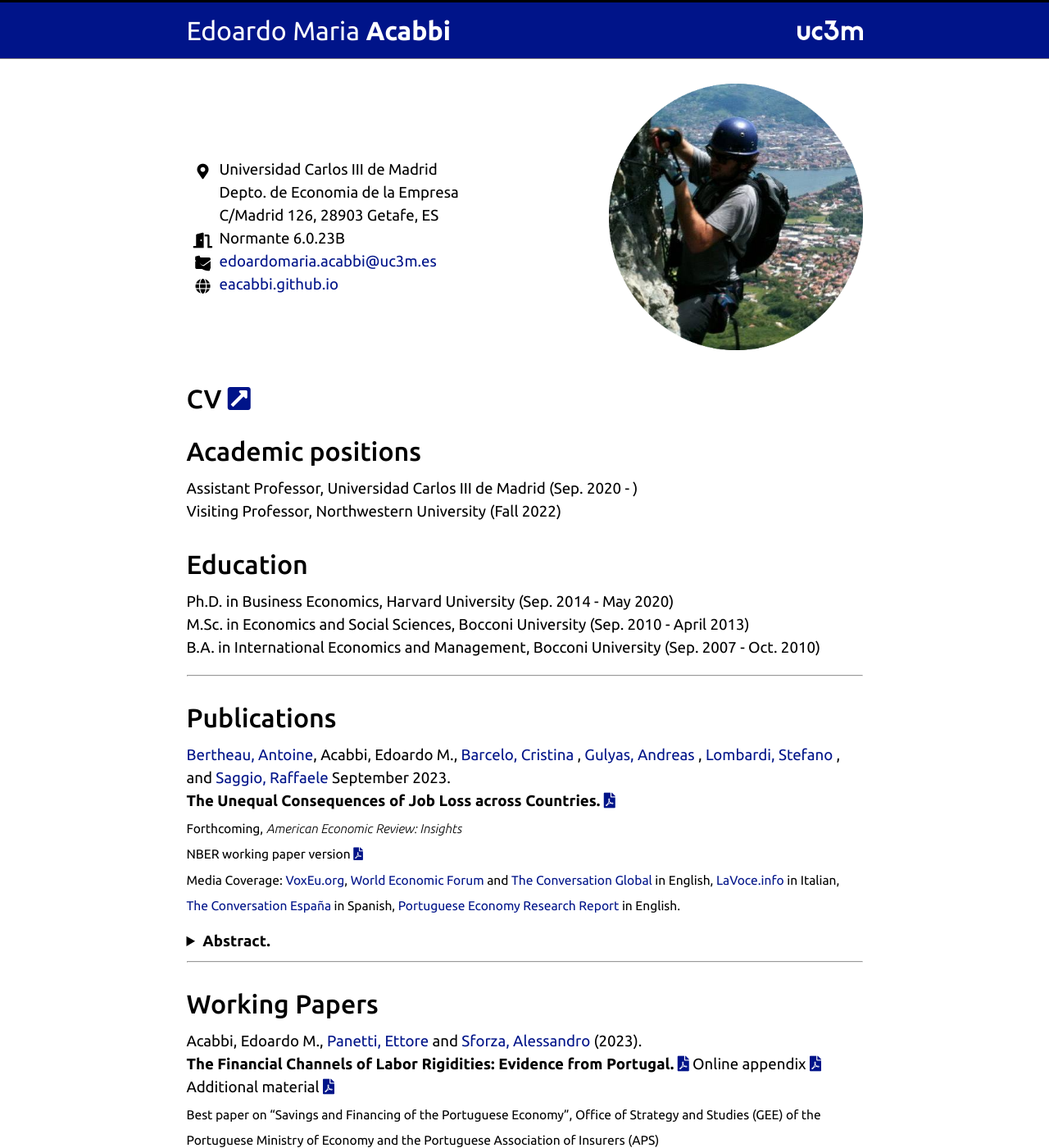
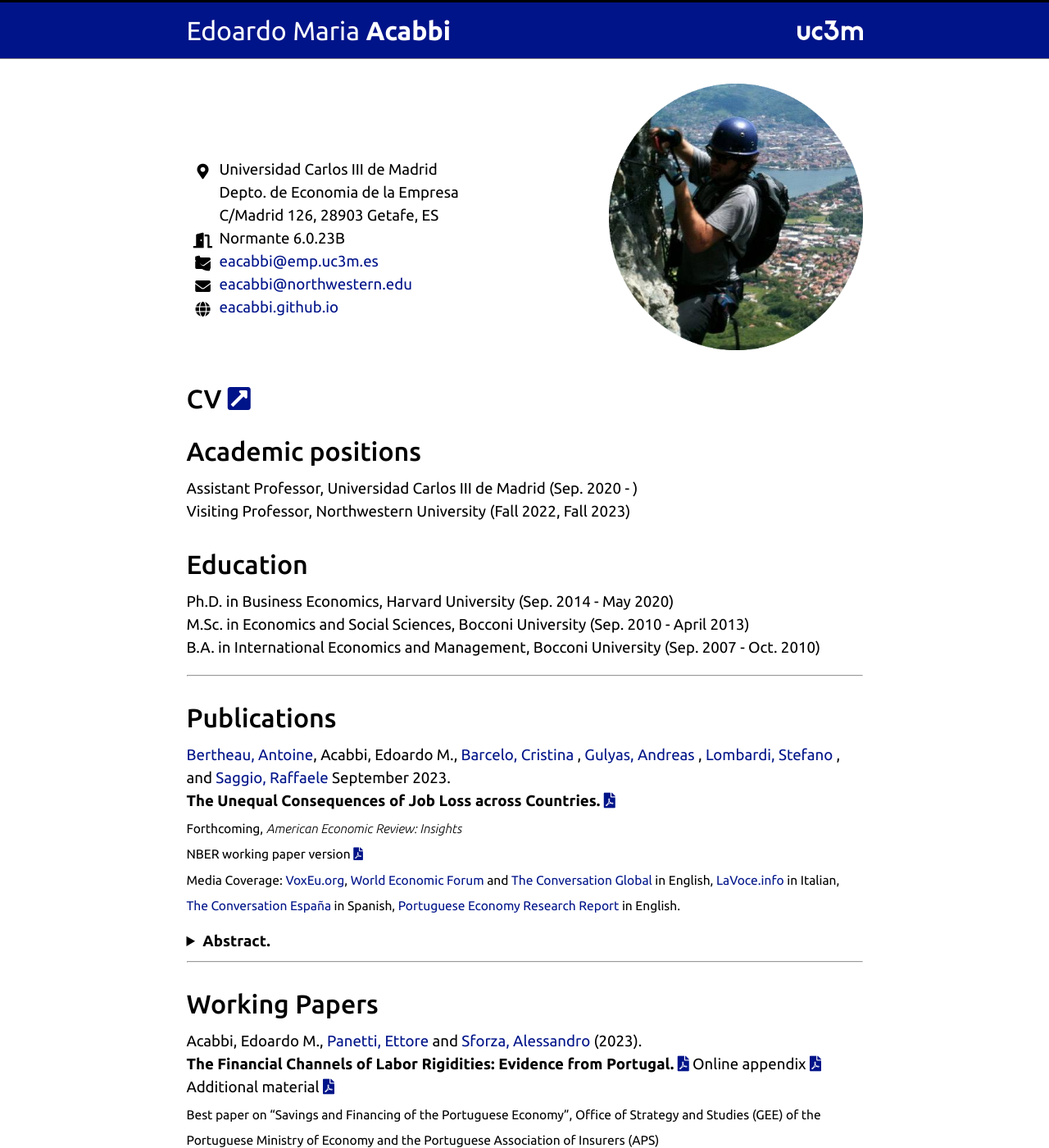
Before and after one commit to eacabbi/eacabbi.github.io, a Jekyll site: the page built from index.md, in a window 1280 px wide and 1400 px high. Shown: the whole window at 82% size. Built offline with Jekyll 4.4.1, drawn with Linux system fonts in a browser that asks for light colours; some web fonts are replaced; some of the changed text lies outside the part shown.

Commit message:
updates to cv

```diff
--- a/_config.yml
+++ b/_config.yml
@@ -17,7 +17,8 @@ university: Universidad Carlos III de Madrid
 department: Depto. de Economia de la Empresa
 address: C/Madrid 126, 28903 Getafe, ES
 office: Normante 6.0.23B
-email: edoardomaria.acabbi@uc3m.es
+email: eacabbi@emp.uc3m.es
+email2: eacabbi@northwestern.edu
 
 # Icon settings
 doi_icon: ai ai-doi
--- a/_includes/cvpane.html
+++ b/_includes/cvpane.html
@@ -8,6 +8,7 @@
       <li><span class="fa-li"><i class="fas fa-door-open"></i></span>{{ site.office }}</li>
       <li><span class="fa-li"><i class="fas fa-phone-alt"></i></span>{{ site.phone }}</li>
       <li><span class="fa-li"><i class="fas fa-envelope"></i></span><a href="mailto:{{ site.email }}">{{ site.email }}</a></li>
+      <li><span class="fa-li"><i class="fas fa-envelope"></i></span><a href="mailto:{{ site.email2 }}">{{ site.email2 }}</a></li>
       <li><span class="fa-li"><i class="fas fa-globe"></i></span><a href="{{ site.url }}">{{ site.url | replace: "https://", "" | replace: "http://", "" }}</a></li>
     </ul>
   </div>
--- a/index.md
+++ b/index.md
@@ -7,7 +7,7 @@ layout: home
 ## Academic positions
 
 Assistant Professor, Universidad Carlos III de Madrid (Sep. 2020 - )
-Visiting Professor, Northwestern University (Fall 2022)
+Visiting Professor, Northwestern University (Fall 2022, Fall 2023)
 ## Education
 
 Ph.D. in Business Economics, Harvard University (Sep. 2014 - May 2020)
```
Also changed, not shown: other parts of index.md (+1 -1 lines), 1 other file.
